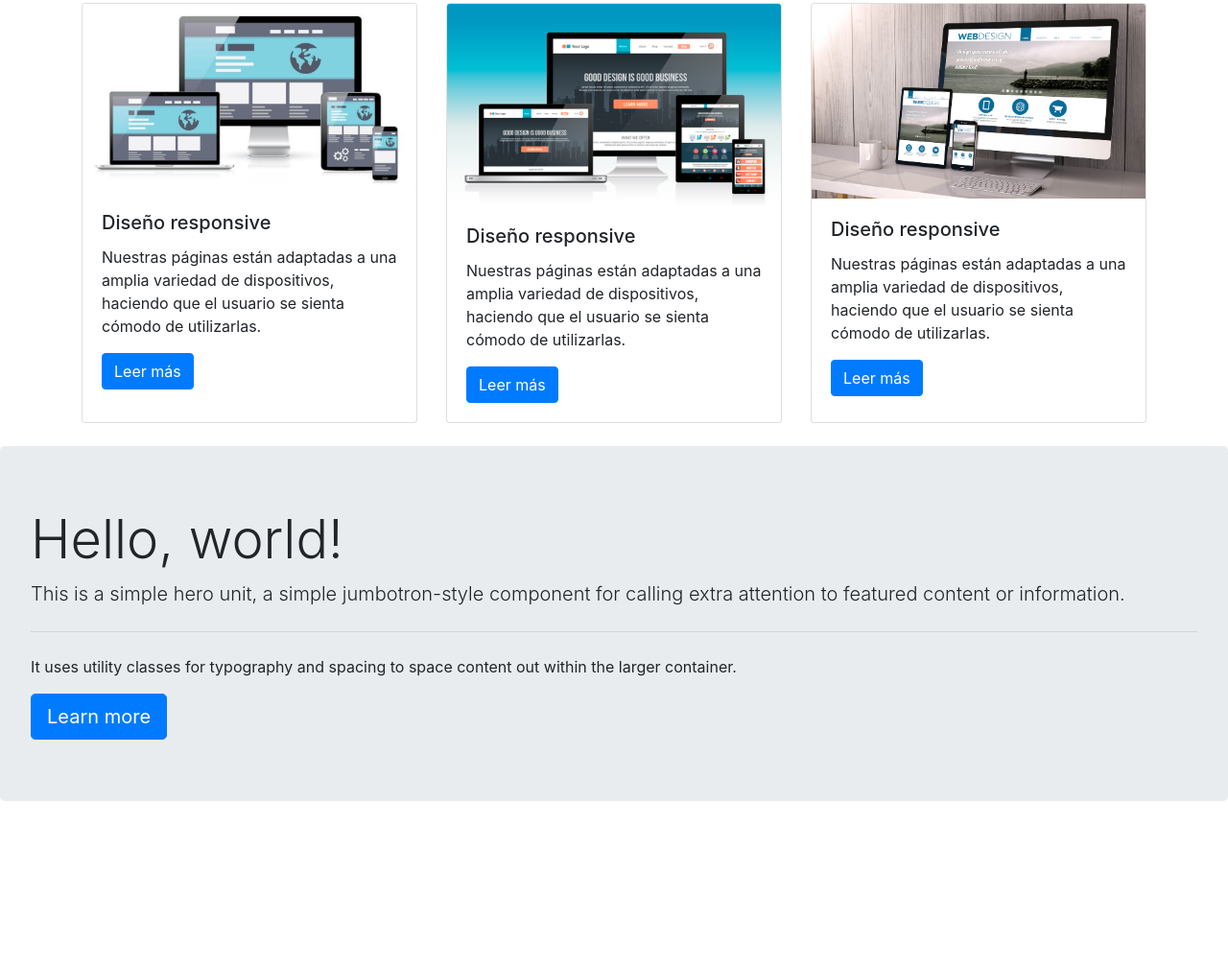
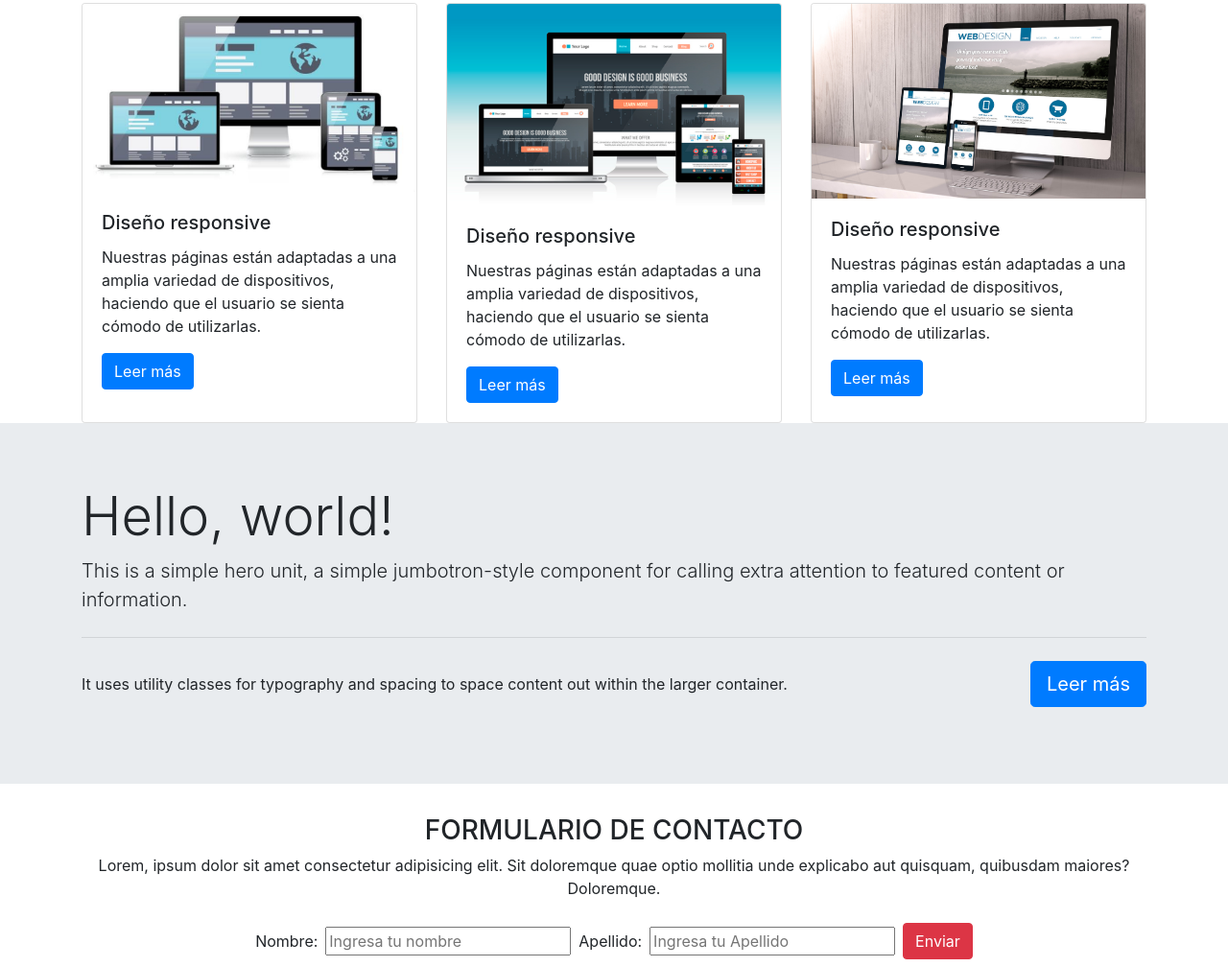
Before and after one commit to tobiaspossetto/bootstrap, a plain HTML site: page index.html in a window 1280 px wide. Shown: the part 819-1827 px from the top of the page at 96% size. Before the commit the page ends 1686 px from the top, so only its background shows below. Drawn offline with nearby package versions, Linux system fonts and the light colour scheme.

Commit message:
commit on gh-pages

```diff
--- a/index.html
+++ b/index.html
@@ -12,7 +12,7 @@
     <title>Possetto.WebDeveloper</title>
   </head>
   <body>
-    <section class="container-fluid slider d-flex justify-content-center align-items-center ">
+    <section class="container-fluid slider d-flex justify-content-center align-items-center   ">
       <h1 class="display-1 text-white respon">Desarrollo Web!</h1>
 
     </section>
@@ -74,19 +74,72 @@
     </section>
 
 
-    <div class="jumbotron mt-4">
-      <h1 class="display-4">Hello, world!</h1>
-      <p class="lead">This is a simple hero unit, a simple jumbotron-style component for calling extra attention to featured content or information.</p>
-      <hr class="my-4">
-      <p>It uses utility classes for typography and spacing to space content out within the larger container.</p>
-      <a class="btn btn-primary btn-lg" href="#" role="button">Learn more</a>
+    <div class="jumbotron  rounded-0">
+      <div class="container ">
+
+        <h1 class="display-4">Hello, world!</h1>
+        <p class="lead">This is a simple hero unit, a simple jumbotron-style component for calling extra attention to featured content or information.</p>
+        <hr class="my-4">
+        <div class="d-flex justify-content-between align-items-center flex-column flex-lg-row">
+
+
+          <p>It uses utility classes for typography and spacing to space content out within the larger container.</p>
+          <p class="lead">
+
+            <a class="btn btn-primary btn-lg" href="#" role="button">Leer más</a>
+          </p>
+        </div>
+      </div>
     </div>
+
+
+    <section class="container">
+      <h3 class="text-uppercase text-center">Formulario de contacto</h3>
+      <p class="load text-center">Lorem, ipsum dolor sit amet consectetur adipisicing elit. Sit doloremque quae optio mollitia unde explicabo aut quisquam, quibusdam maiores? Doloremque.</p>
+
+        <form action="" class="form-inline justify-content-center flex-column flex-md-row">
+          <div  class="form-group my-2">
+            <label class="mx-2 d-none d-sm-block" for="">Nombre: </label>
+            <input type="text" placeholder="Ingresa tu nombre" <div  class="form-group">
+
+
+          </div>
+          <div  class="form-group my-2">
+            <label for="" class="mx-2 d-none d-sm-block">Apellido: </label>
+            <input type="text" placeholder="Ingresa tu Apellido" class="form-group">
+          </div>
+          <div  class="form-group mx-2 my-2">
+            <button class="btn btn-danger" type="submit">Enviar</button>
+
+          </div>
+        </form>
+
+    </section>
 
 
 
 
 
-    <!-- Optional JavaScript
+    <!--  <div class="row">
+          <div class="col-6">
+
+            <form action="">
+              <div class="form-group row">
+                <label for="" class="col-2 col-form-label"> Nombre: </label>
+                <input type="text" placeholder="Escribir" class="form-control col-10">
+
+              </div>
+              <div class="form-group row">
+                <label for="" class="col-2 col-form-label">Email: </label>
+                <input type="email" placeholder="Correo" class="form-control col-10">
+              </div>
+              <div class="form-group">
+                <button class="btn btn-danger">Enviar</button>
+              </div>
+            </form>
+          </div>
+        </div>
+        Optional JavaScript
 
 -->
     <!-- jQuery first, then Popper.js, then Bootstrap JS -->
```
